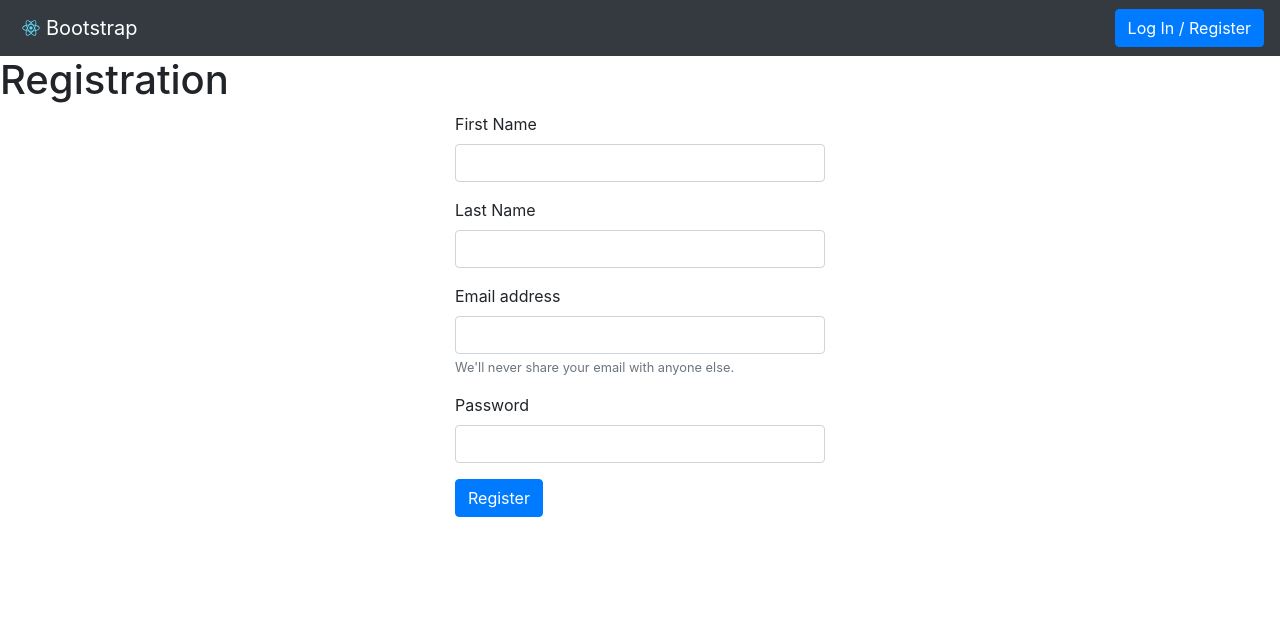
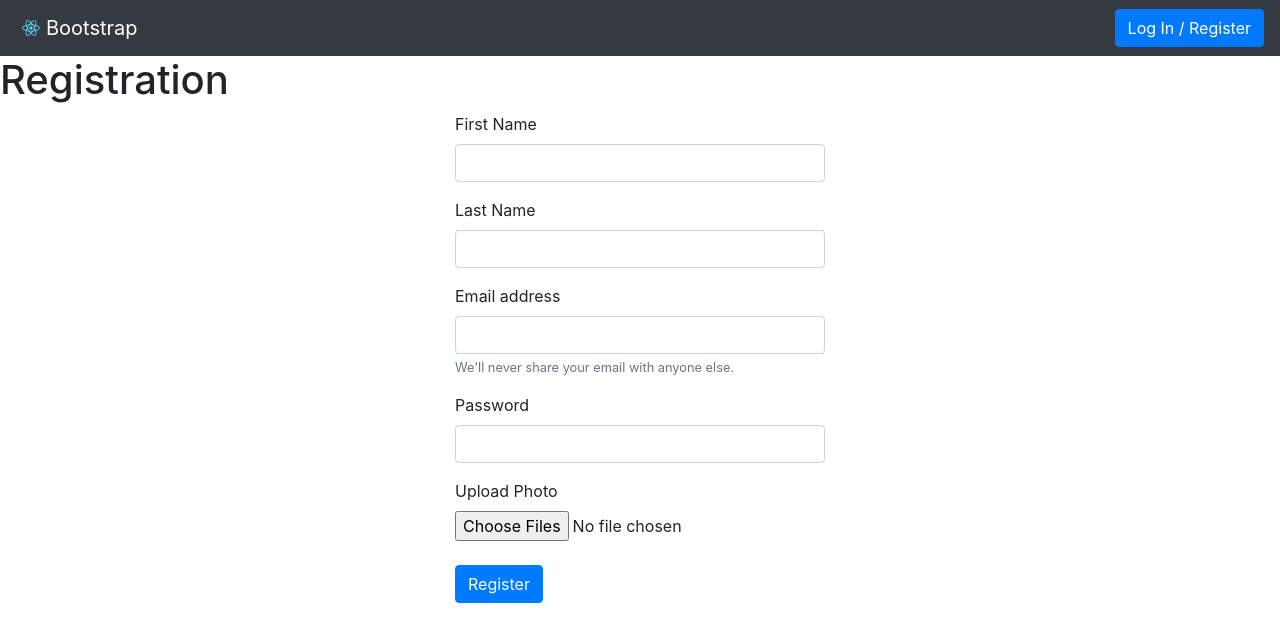
Before and after one commit to marctanas/frontend, a React (Create React App) app: page /register in a window 1280 px wide. Shown: the top 642 px of the page. Built offline with nearby package versions, Linux system fonts and the light colour scheme.

Commit message:
setup for cloudinary

```diff
--- a/src/RegistrationPage.js
+++ b/src/RegistrationPage.js
@@ -19,6 +19,38 @@ const RegistrationPage = () => {
     let lastNameField;
     let emailField;
     let passwordField;
+
+    const uploadPhoto = (e) => {
+        // collect the files form the e (event)
+        const files = Array.from(e.target.files);
+
+        // create FormData()
+        const formData = new FormData();
+
+        // append the files to the FormData
+        files.forEach( (file, index) => {
+            formData.append(index, file);
+        } );
+
+        // Fetch request tp send the files
+        fetch(`${process.env.REACT_APP_API_URL}users/image-upload`,
+            {
+                method: 'POST',
+                body: formData
+            }
+        )
+        .then(
+            (response)=>response.json()
+        )
+        .then(
+            (json)=> {
+                console.log('from backend', json)
+            }
+        )
+
+    }
+
+
 
     const registerUser = () => {
         // console.log(
@@ -178,6 +210,12 @@ const RegistrationPage = () => {
                                     aria-describedby="password"/>
                                 </div>
 
+                                <label>
+                                    Upload Photo
+                                </label>
+                                <input type="file" onChange={uploadPhoto} multiple/>
+                                <br/><br/>
+
                                 <button
                                 onClick={registerUser}
                                 type="button"
```
